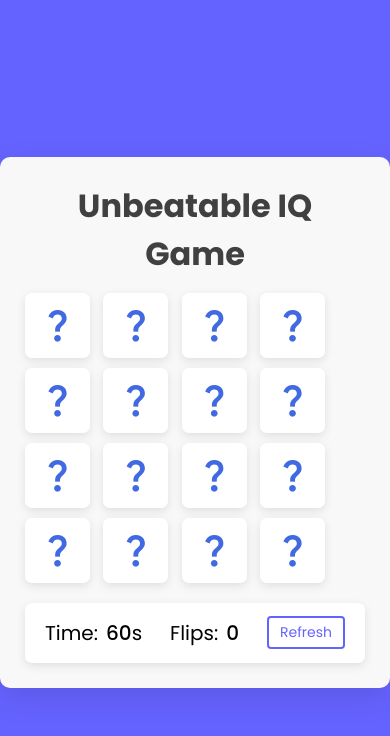
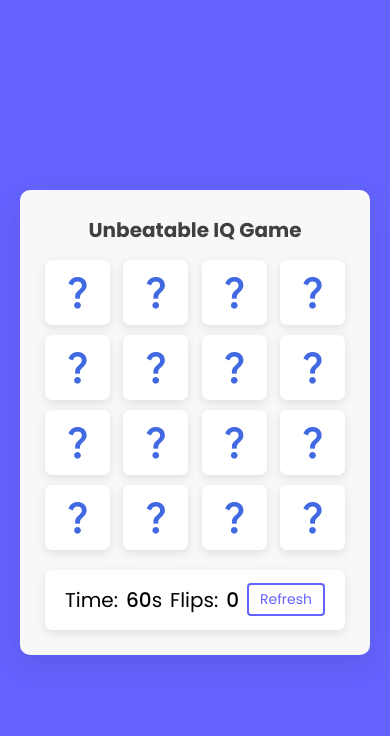
Before and after one commit to yoursandeshshrestha/Card-Game, a plain HTML site: page index.html in a window 390 px wide. Drawn offline with Linux system fonts and the light colour scheme.

Commit message:
making responsive

```diff
--- a/style.css
+++ b/style.css
@@ -160,6 +160,9 @@ body{
   .card .back-view img{
     max-width: 40px;
   }
+  .Title{
+    font-size: 15px;
+  }
 }
 
 @media screen and (max-width: 530px) {
@@ -173,6 +176,9 @@ body{
   .card .back-view img{
     max-width: 35px;
   }
+  .Title{
+    font-size: 10px;
+  }
 }
 
 /* New Features */
```
